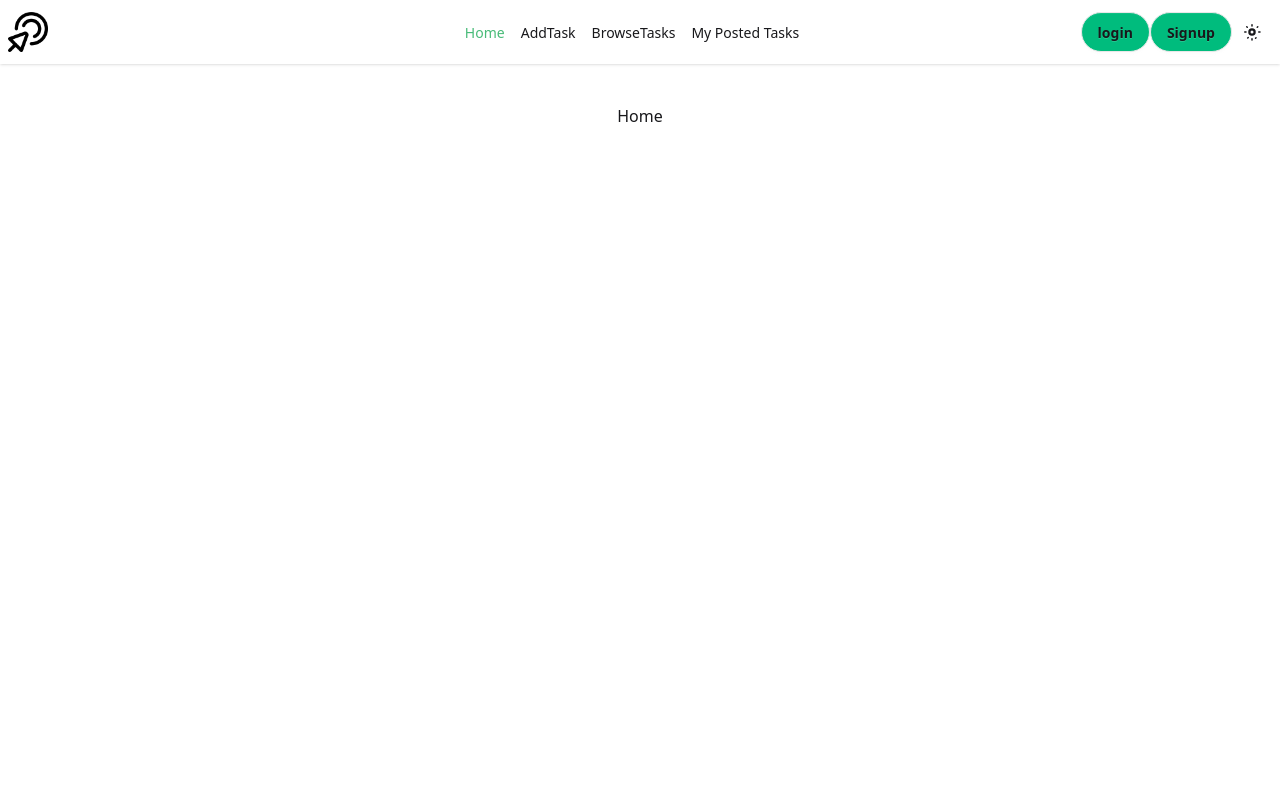
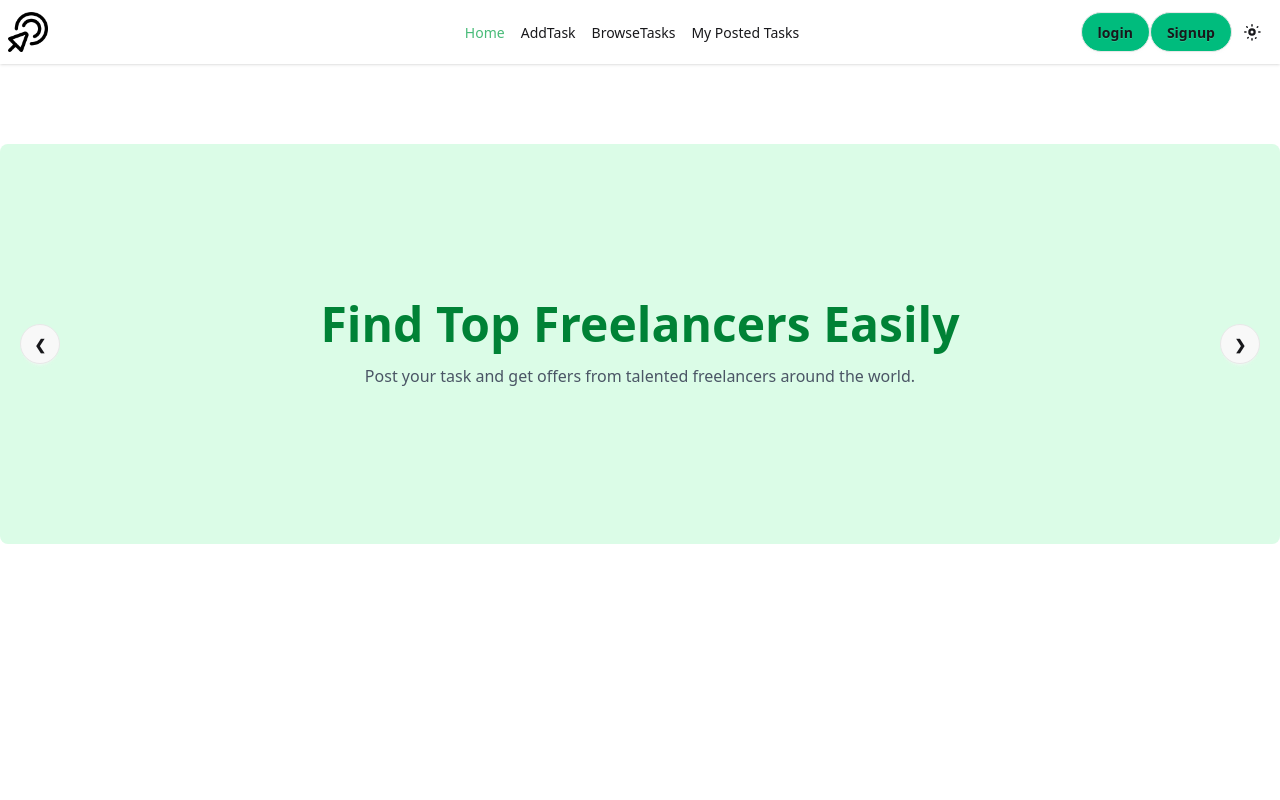
Before and after one commit to emonsimply/freelance-task-marketplace-client, a React (Vite) app: page / in a window 1280 px wide. Shown: the top 800 px of the page. Built offline with nearby package versions, Linux system fonts and the light colour scheme.

Commit message:
Banner added

```diff
--- /dev/null
+++ b/src/pages/Banner.jsx
@@ -0,0 +1,51 @@
+import React from 'react';
+
+const Banner = () => {
+  return (
+    <div className="carousel rounded-lg">
+      {/* Slide 1 */}
+      <div id="slide1" className="carousel-item relative w-full h-[400px] bg-green-100 flex items-center justify-center">
+        <div className="text-center">
+          <h2 className="text-3xl md:text-5xl font-bold text-green-700 mb-4">Find Top Freelancers Easily</h2>
+          <p className="text-gray-600 max-w-xl mx-auto">
+            Post your task and get offers from talented freelancers around the world.
+          </p>
+        </div>
+        <div className="absolute flex justify-between transform -translate-y-1/2 left-5 right-5 top-1/2">
+          <a href="#slide3" className="btn btn-circle">❮</a>
+          <a href="#slide2" className="btn btn-circle">❯</a>
+        </div>
+      </div>
+
+      {/* Slide 2 */}
+      <div id="slide2" className="carousel-item relative w-full h-[400px] bg-blue-100 flex items-center justify-center">
+        <div className="text-center">
+          <h2 className="text-3xl md:text-5xl font-bold text-blue-700 mb-4">Bid on Tasks You Love</h2>
+          <p className="text-gray-600 max-w-xl mx-auto">
+            Browse tasks that match your skills and send your proposals with ease.
+          </p>
+        </div>
+        <div className="absolute flex justify-between transform -translate-y-1/2 left-5 right-5 top-1/2">
+          <a href="#slide1" className="btn btn-circle">❮</a>
+          <a href="#slide3" className="btn btn-circle">❯</a>
+        </div>
+      </div>
+
+      {/* Slide 3 */}
+      <div id="slide3" className="carousel-item relative w-full h-[400px] bg-purple-100 flex items-center justify-center">
+        <div className="text-center">
+          <h2 className="text-3xl md:text-5xl font-bold text-purple-700 mb-4">Manage Your Tasks Smoothly</h2>
+          <p className="text-gray-600 max-w-xl mx-auto">
+            Track your posted tasks, update details, and communicate with freelancers all in one place.
+          </p>
+        </div>
+        <div className="absolute flex justify-between transform -translate-y-1/2 left-5 right-5 top-1/2">
+          <a href="#slide2" className="btn btn-circle">❮</a>
+          <a href="#slide1" className="btn btn-circle">❯</a>
+        </div>
+      </div>
+    </div>
+  );
+};
+
+export default Banner;
--- a/src/pages/Home.jsx
+++ b/src/pages/Home.jsx
@@ -1,9 +1,10 @@
 import React from 'react';
+import Banner from './Banner';
 
 const Home = () => {
   return (
-    <div>
-      <h1>Home</h1>
+    <div className='max-w-7xl mx-auto my-10'>
+      <Banner></Banner>
     </div>
   );
 };
--- a/src/routes/Router.jsx
+++ b/src/routes/Router.jsx
@@ -5,6 +5,7 @@ import BrowseTasks from "../pages/BrowseTasks";
 import Post from "../pages/Post";
 import Login from "../pages/Login";
 import Signup from "../pages/Signup";
+import Home from "../pages/Home";
 
 const router = createBrowserRouter([
   {
@@ -13,7 +14,7 @@ const router = createBrowserRouter([
     children: [
       {
         index: true,
-        element: <h1>Home</h1>,
+        element: <Home></Home>,
       },
       {
         path: "addTask",
```
